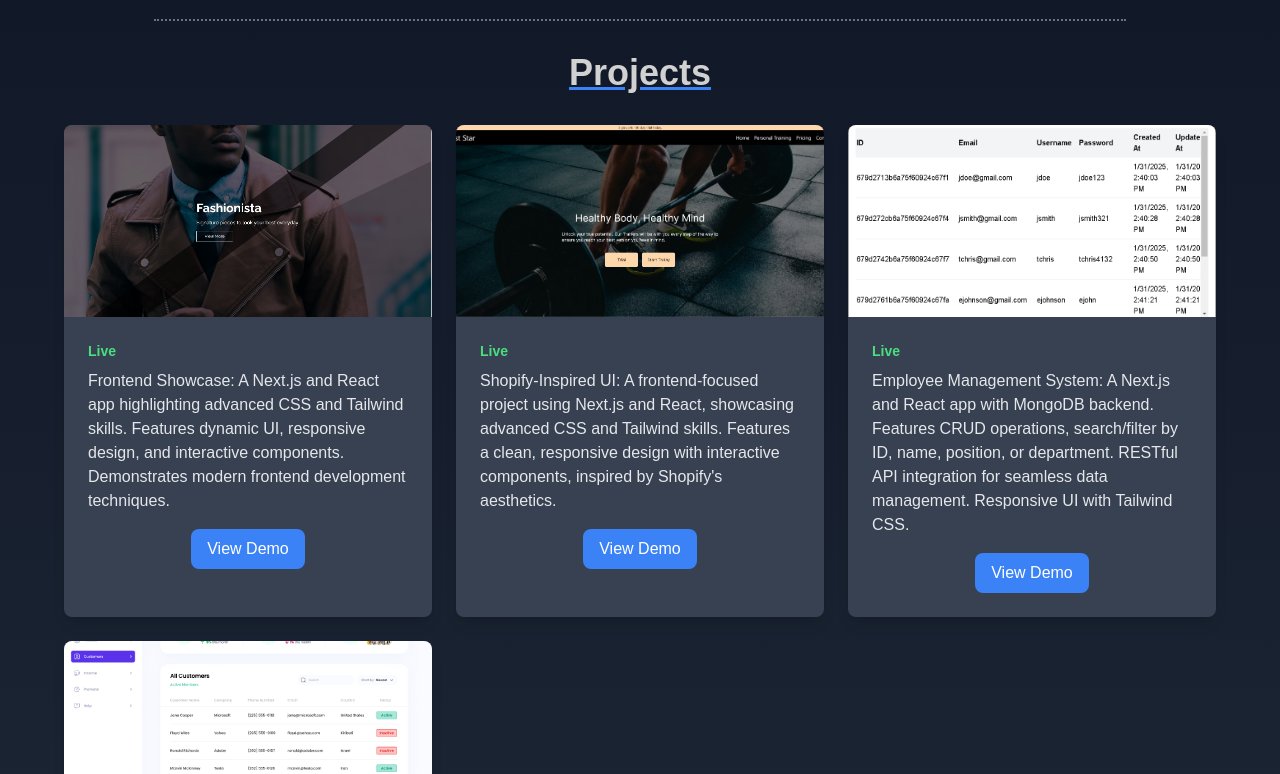
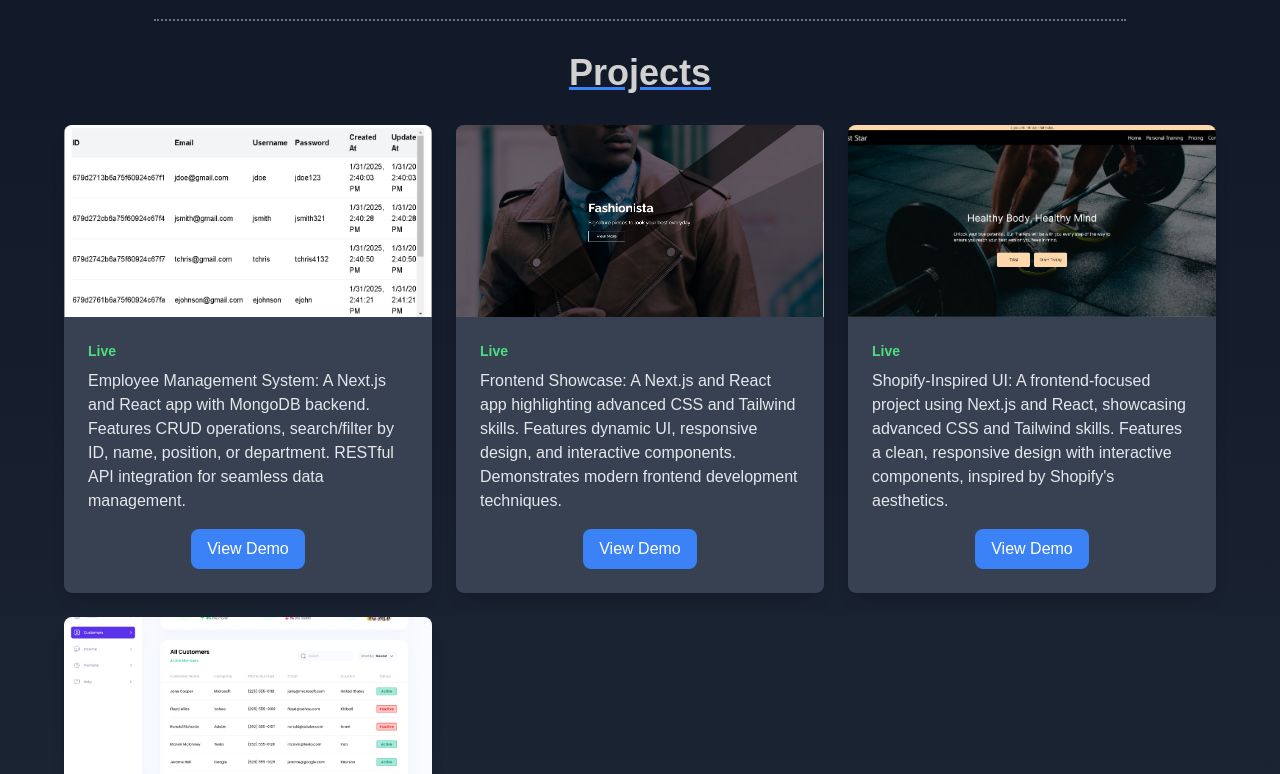
Before and after one commit to Dluu520/portfolio-2025, a Next.js app: page / in a window 1280 px wide. Shown: the part 3800-4574 px from the top of the page. Built offline with nearby package versions, Linux system fonts and the light colour scheme.

Commit message:
Rearranged order of projects

```diff
--- a/app/components/portfolio/Projects.tsx
+++ b/app/components/portfolio/Projects.tsx
@@ -3,6 +3,14 @@ import Link from "next/link";
 import React from "react";
 
 const projects = [
+  {
+    name: "Employee Management System",
+    image: "/employeeAPI.png",
+    description:
+      "Employee Management System: A Next.js and React app with MongoDB backend. Features CRUD operations, search/filter by ID, name, position, or department. RESTful API integration for seamless data management.",
+    demo: "https://employees-restful-api-example.vercel.app/",
+    state: 1,
+  },
   {
     name: "Fashionista",
     image: "/fashionista.png",
@@ -19,14 +27,7 @@ const projects = [
     demo: "https://p-trainer.vercel.app/",
     state: 1,
   },
-  {
-    name: "Employee Management System",
-    image: "/employeeAPI.png",
-    description:
-      "Employee Management System: A Next.js and React app with MongoDB backend. Features CRUD operations, search/filter by ID, name, position, or department. RESTful API integration for seamless data management. Responsive UI with Tailwind CSS.",
-    demo: "https://employees-restful-api-example.vercel.app/",
-    state: 1,
-  },
+
   {
     name: "Agilify",
     image: "/crm.png",
@@ -64,7 +65,7 @@ function Projects() {
               />
             </div>
 
-            <div className="flex flex-col p-6 flex-grow">
+            <div className="flex flex-col p-6 flex-grow justify-between">
               <span
                 className={`text-sm font-semibold ${
                   prj.state ? "text-green-400" : "text-yellow-400"
@@ -82,7 +83,7 @@ function Projects() {
                       ? "bg-blue-500 hover:bg-blue-600"
                       : "bg-gray-500 cursor-not-allowed"
                   } text-white transition-colors duration-300`}
-                  target={prj.state ? "_blank" : undefined}
+                  target={prj.state ? "Live" : undefined}
                   rel={prj.state ? "noopener noreferrer" : undefined}
                 >
                   {prj.state ? "View Demo" : "Coming Soon"}
```
